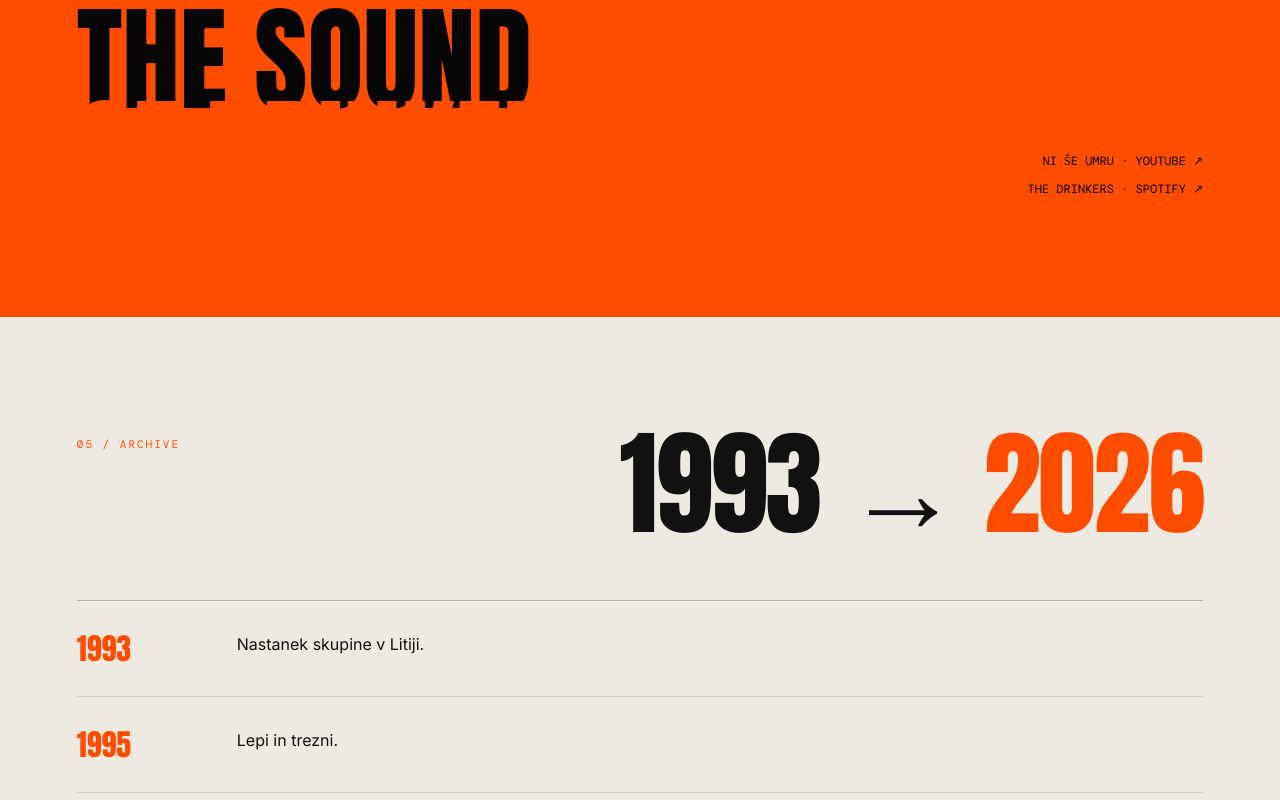
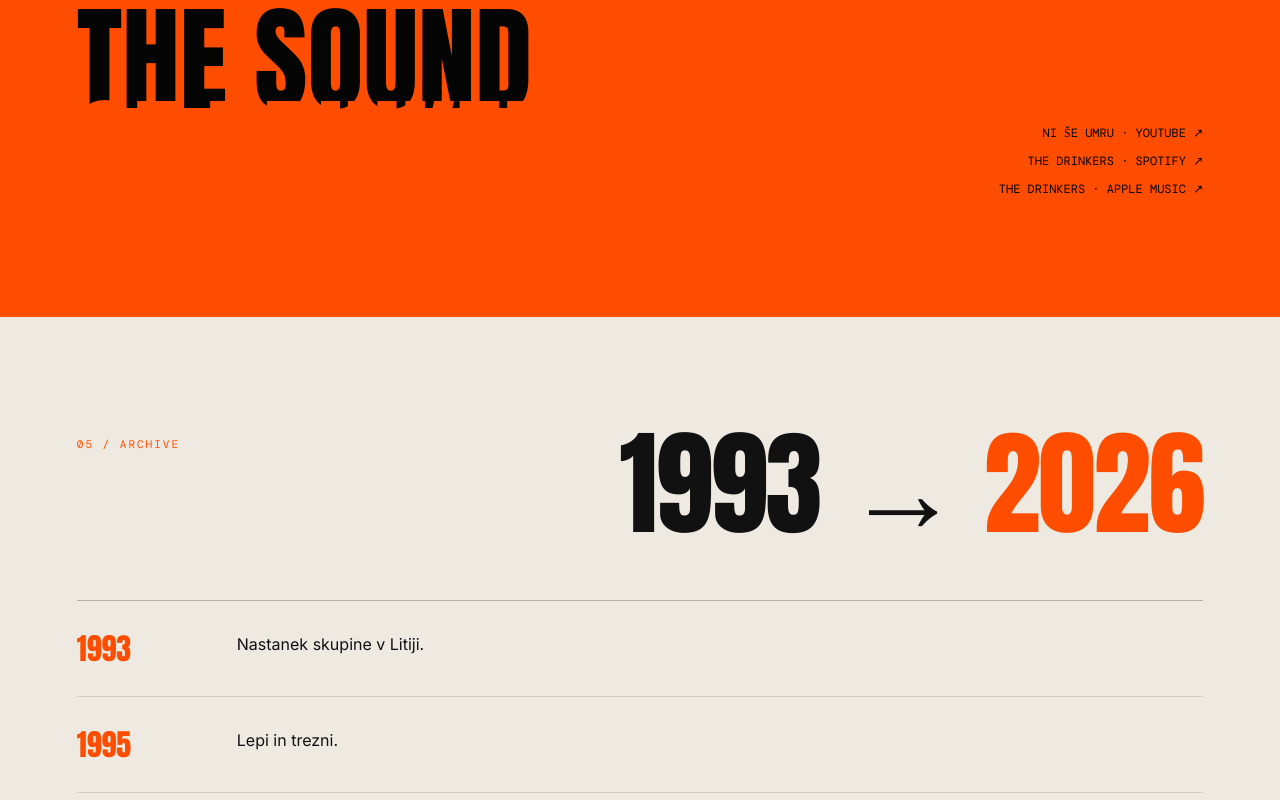
Before and after one commit to markec12345678/the-drinkers, a Next.js app: page / in a window 1280 px wide. Shown: the part 6020-6820 px from the top of the page. Built offline with nearby package versions, Linux system fonts and the light colour scheme.

Commit message:
feat: add press hub and verified Apple Music link

```diff
--- a/app/page.tsx
+++ b/app/page.tsx
@@ -36,6 +36,7 @@ const products=[
 
 const spotifyArtist="https://open.spotify.com/artist/6XSxgkalTJrh6wkh1LFEF5";
 const youtubeSingle="https://www.youtube.com/watch?v=SvPAsFE3Y_8";
+const appleMusic="https://music.apple.com/us/artist/the-drinkers/1863334471";
 const dateKey=(value:string)=>{const [day,month,year]=value.split(".");return `${year}-${month}-${day}`;};
 
 export default function Home(){
@@ -119,7 +120,7 @@ export default function Home(){
    <div className="currentTrack"><span>2026 · NEW SINGLE</span><strong>NI ŠE UMRU</strong><a href={youtubeSingle} target="_blank" rel="noopener noreferrer">PLAY VIDEO ↗</a></div>
   </section>
 
-  <section id="listen" className="listen section"><div><span className="kicker">LISTEN NOW</span><h2>THE SOUND<br/><i>OF DRINKERS.</i></h2></div><div className="platforms"><a href={youtubeSingle} target="_blank" rel="noopener noreferrer">NI ŠE UMRU · YOUTUBE ↗</a><a href={spotifyArtist} target="_blank" rel="noopener noreferrer">THE DRINKERS · SPOTIFY ↗</a></div></section>
+  <section id="listen" className="listen section"><div><span className="kicker">LISTEN NOW</span><h2>THE SOUND<br/><i>OF DRINKERS.</i></h2></div><div className="platforms"><a href={youtubeSingle} target="_blank" rel="noopener noreferrer">NI ŠE UMRU · YOUTUBE ↗</a><a href={spotifyArtist} target="_blank" rel="noopener noreferrer">THE DRINKERS · SPOTIFY ↗</a><a href={appleMusic} target="_blank" rel="noopener noreferrer">THE DRINKERS · APPLE MUSIC ↗</a></div></section>
 
   <section id="timeline" className="timeline section">
    <div className="sectionHead"><span>05 / ARCHIVE</span><h2>1993 → <i>2026</i></h2></div>
@@ -141,7 +142,7 @@ export default function Home(){
   <footer id="contact">
    <div className="footerBrand">THE<br/><i>DRINKERS</i></div>
    <div><span>PRESS</span><a href="https://www.rockline.si/opojni-napitki-eksoticne-plesalke-in-zupnik-the-drinkers-so-nazaj/" target="_blank" rel="noopener noreferrer">Rockline · 2026 ↗</a><a href="https://kultura.media.si/event/blunout-the-drinkers-25-09-2026" target="_blank" rel="noopener noreferrer">Kultura.net · Blunout ↗</a></div>
-   <div><span>LIVE</span><a href="https://blunout.si/izdelek/koncert-the-drinkers-petek-25-09-2026-20-30/" target="_blank" rel="noopener noreferrer">25.09.2026 · BLUNOUT ↗</a><a href="#shop">MERCH →</a></div>
+   <div><span>LIVE</span><a href="https://blunout.si/izdelek/koncert-the-drinkers-petek-25-09-2026-20-30/" target="_blank" rel="noopener noreferrer">25.09.2026 · BLUNOUT ↗</a><a href="#press">PRESS / BOOKING →</a><a href="#shop">MERCH →</a></div>
    <small>© THE DRINKERS · LITIJA · SLOVENIA · 2026</small>
   </footer>
  </main>
```
